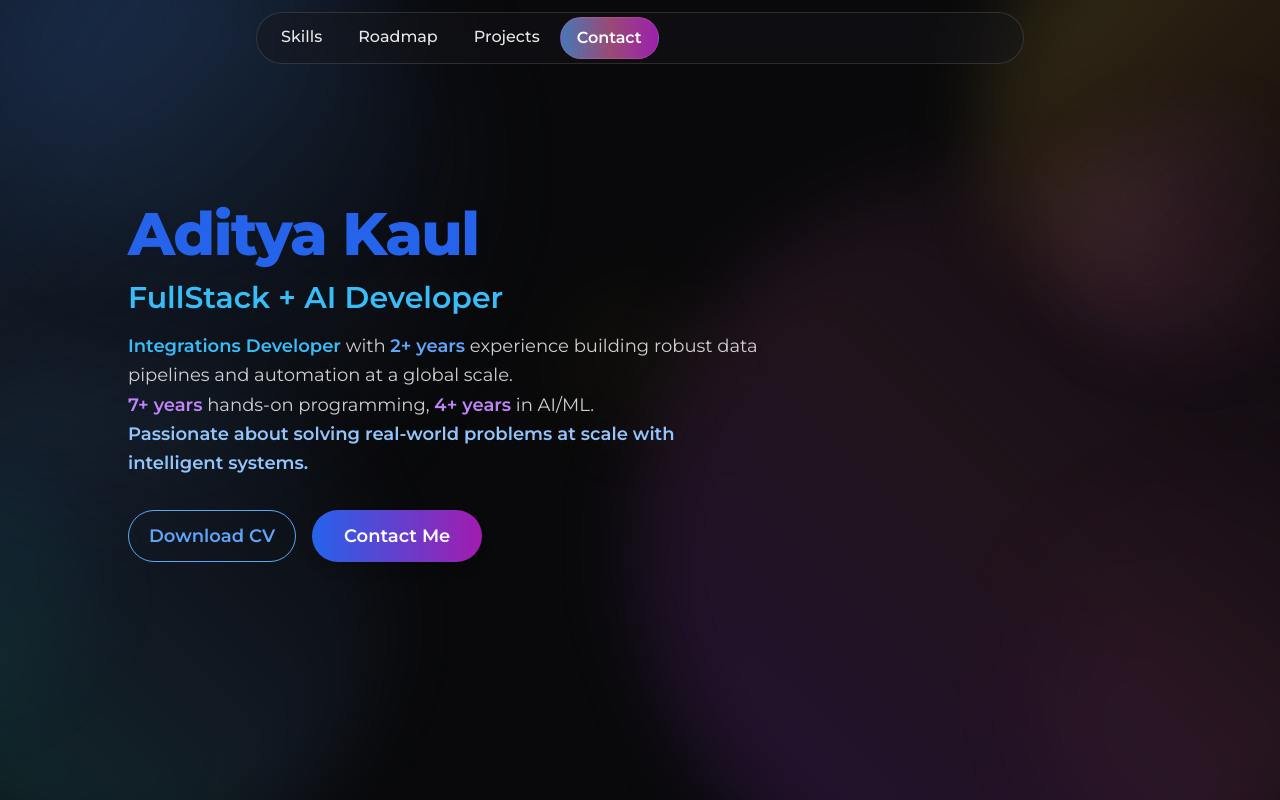
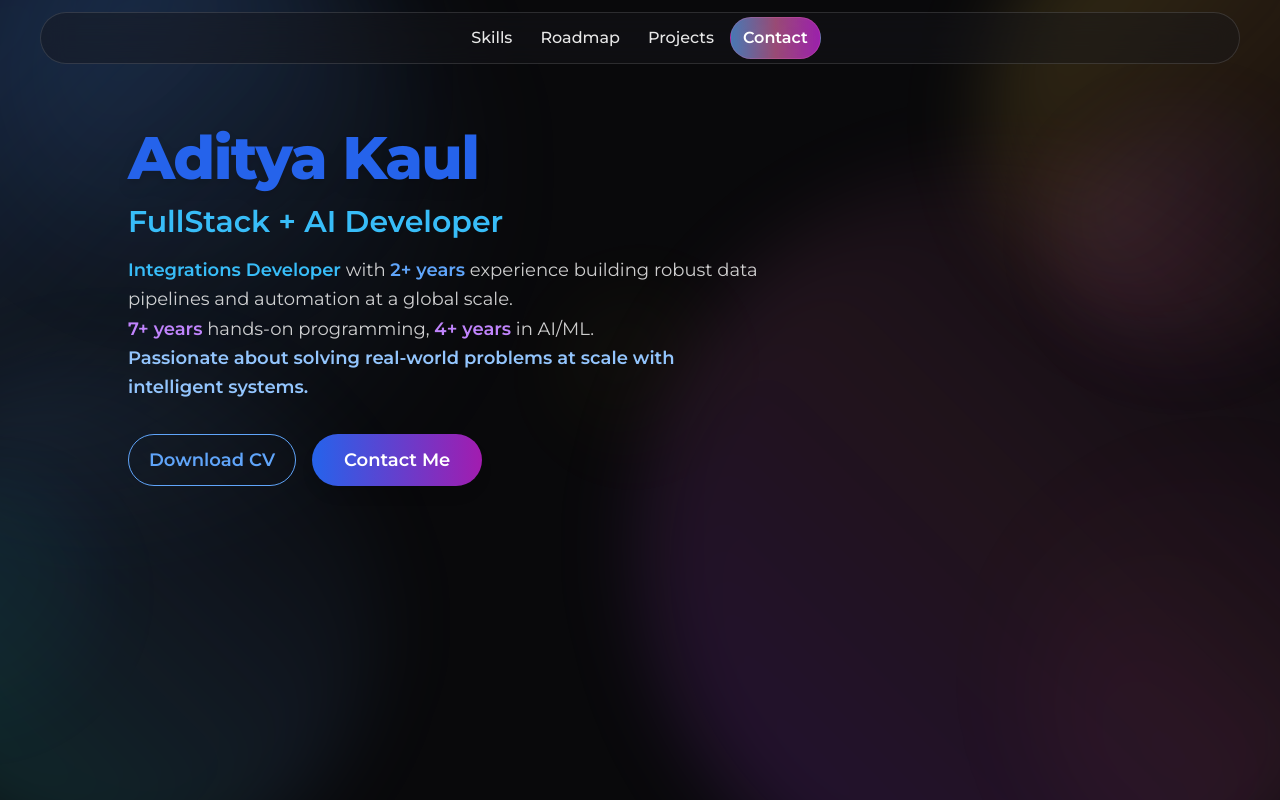
Before and after one commit to callmekaul/portfolio-website, a Next.js app: page / in a window 1280 px wide. Shown: the top 800 px of the page. Built offline with nearby package versions, Linux system fonts and the light colour scheme.

Commit message:
header fix

```diff
--- a/src/app/layout.tsx
+++ b/src/app/layout.tsx
@@ -51,7 +51,7 @@ export default function RootLayout({
           {/* Top right yellow blob */}
           <div className='absolute right-[-12vw] top-[-8vw] w-[35vw] h-[35vw] bg-gradient-to-br from-yellow-300/20 via-orange-400/10 to-transparent rounded-full blur-2xl' />
         </div>
-        <header className='sticky top-0 z-20'>
+        <header className='fixed top-0 left-0 w-full z-50'>
           <Header />
         </header>
         {/* Main content with snap scroll */}
--- a/src/sections/Header.tsx
+++ b/src/sections/Header.tsx
@@ -6,40 +6,45 @@ export const Header = () => {
   return (
     <header className="w-full flex justify-center items-center py-3 bg-transparent">
       <nav
-        className="flex gap-1 px-2 py-1 border border-white/15 rounded-full bg-zinc-900/60 backdrop-blur-md bg-clip-padding max-w-full sm:max-w-2xl md:max-w-3xl w-full mx-2 sm:mx-0"
+        className="
+          flex flex-wrap justify-center items-center gap-1 px-2 py-1
+          border border-white/15 rounded-full
+          bg-zinc-900/60 backdrop-blur-md bg-clip-padding
+          max-w-screen-sm sm:max-w-screen-md md:max-w-screen-lg w-full mx-2 sm:mx-0
+        "
         style={{
           background: 'rgba(24, 24, 27, 0.45)',
           border: '1px solid rgba(255,255,255,0.12)',
           backdropFilter: 'blur(12px)',
           WebkitBackdropFilter: 'blur(12px)',
-          boxShadow: 'none', // Remove glow
+          boxShadow: 'none',
         }}
       >
         <a
           href="#skills"
-          className="nav-item px-4 py-2 rounded-full font-medium text-white/90 hover:bg-blue-600/20 hover:text-blue-300 transition text-sm sm:text-base"
+          className="nav-item px-3 py-2 rounded-full font-medium text-white/90 hover:bg-blue-600/20 hover:text-blue-300 transition text-sm sm:text-base"
         >
           Skills
         </a>
         <a
           href="#roadmap"
-          className="nav-item px-4 py-2 rounded-full font-medium text-white/90 hover:bg-blue-600/20 hover:text-blue-300 transition text-sm sm:text-base"
+          className="nav-item px-3 py-2 rounded-full font-medium text-white/90 hover:bg-blue-600/20 hover:text-blue-300 transition text-sm sm:text-base"
         >
           Roadmap
         </a>
         <a
           href="#projects"
-          className="nav-item px-4 py-2 rounded-full font-medium text-white/90 hover:bg-blue-600/20 hover:text-blue-300 transition text-sm sm:text-base"
+          className="nav-item px-3 py-2 rounded-full font-medium text-white/90 hover:bg-blue-600/20 hover:text-blue-300 transition text-sm sm:text-base"
         >
           Projects
         </a>
         <a
           href="#contact"
-          className="nav-item px-4 py-2 rounded-full font-semibold text-white bg-gradient-to-r from-blue-400/70 via-pink-400/60 to-fuchsia-600/80 border border-pink-200/30 hover:brightness-110 hover:shadow-pink-400/30 transition backdrop-blur-md text-sm sm:text-base"
+          className="nav-item px-3 py-2 rounded-full font-semibold text-white bg-gradient-to-r from-blue-400/70 via-pink-400/60 to-fuchsia-600/80 border border-pink-200/30 hover:brightness-110 hover:shadow-pink-400/30 transition backdrop-blur-md text-sm sm:text-base"
           style={{
             border: '1.5px solid rgba(244,114,182,0.25)',
             backgroundBlendMode: 'screen, lighten',
-            boxShadow: 'none', // Remove glow
+            boxShadow: 'none',
           }}
         >
           Contact
```
